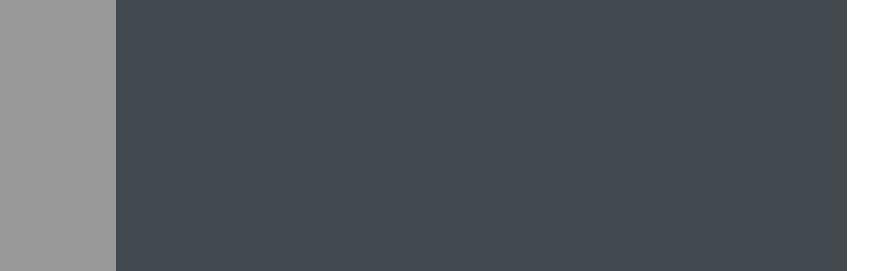
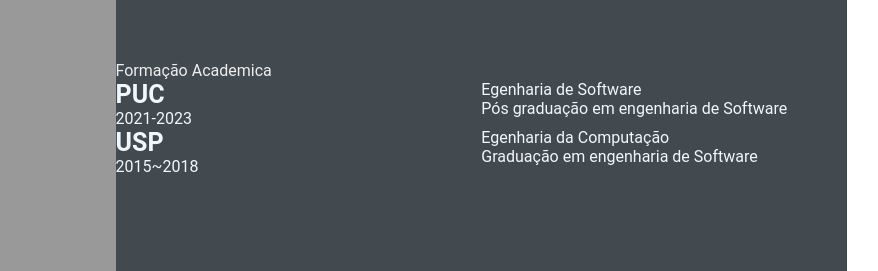
Before and after one commit to T3thyDju/T3thyDju.github.io, a plain HTML site: page index.html in a window 1280 px wide. Shown: the part 353-624 px from the top of the page, 305-1183 px from the left. Drawn offline with Linux system fonts and the light colour scheme.

Commit message:
feat-add-academy

```diff
--- a/index.html
+++ b/index.html
@@ -78,7 +78,32 @@
                         </div>
                     </div>
                 </section>
+                <section clas="education gap">
+                    <div class="right-title">Formação Academica</div>
+                    <div class="education-contents">
+                    <div class="education-left">
+                        <p class="education-school-name">PUC</p>
+                        <p class="education-time-period">2021-2023</p>
+                    </div>
+                    <div class="education-right">
+                        <p class="educatio-subject">Egenharia de Software</p>
+                        <p clas="education-desc">
+                            Pós graduação em engenharia de Software
+                        </p>
+                    </div>
+                    <div class="education-left">
+                        <p class="education-school-name">USP</p>
+                        <p class="education-time-period">2015~2018</p>
+                    </div>
+                    <div class="education-right">
+                        <p class="educatio-subject">Egenharia da Computação</p>
+                        <p clas="education-desc">
+                            Graduação em engenharia de Software
+                        </p>
+                    </div>
+                </div>
             </section>
+        </section>
     </main>
 </body>
 </html>
```
